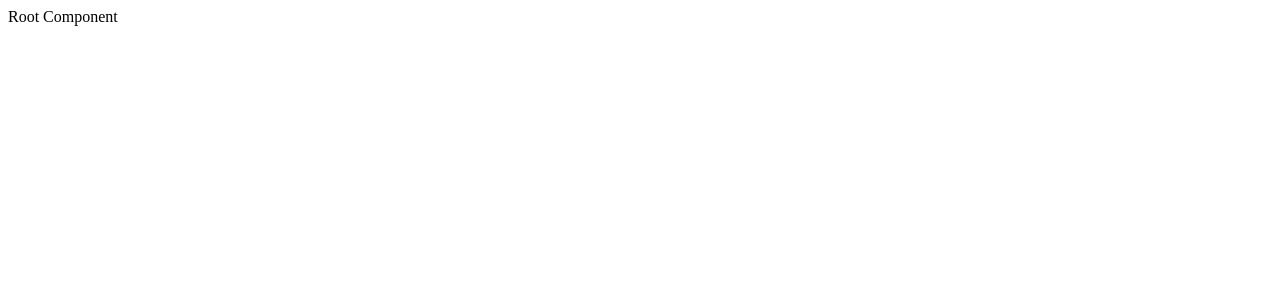
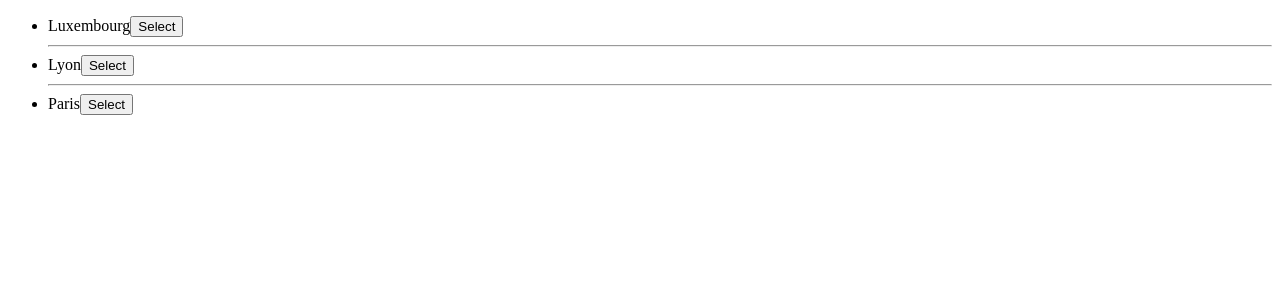
Before and after one commit to wishtack-training/wt-training-angular, an Angular app: page / in a window 1280 px wide. Shown: the top 300 px of the page. Built offline with nearby package versions, Linux system fonts and the light colour scheme.

Commit message:
Added `<wt-demo>` component.

```diff
--- a/src/app/app.component.html
+++ b/src/app/app.component.html
@@ -1 +1 @@
-<div>Root Component</div>
+<wt-demo></wt-demo>
--- a/src/app/app.module.ts
+++ b/src/app/app.module.ts
@@ -3,10 +3,12 @@ import { BrowserModule } from '@angular/platform-browser';
 
 import { AppRoutingModule } from './app-routing.module';
 import { AppComponent } from './app.component';
+import { DemoComponent } from './demo/demo.component';
 
 @NgModule({
     declarations: [
-        AppComponent
+        AppComponent,
+        DemoComponent
     ],
     imports: [
         BrowserModule,
--- /dev/null
+++ b/src/app/demo/demo.component.html
@@ -0,0 +1,3 @@
+<p>
+    demo works!
+</p>
--- /dev/null
+++ b/src/app/demo/demo.component.ts
@@ -0,0 +1,45 @@
+import { Component } from '@angular/core';
+
+@Component({
+    selector: 'wt-demo',
+    template: `
+
+        <ul>
+            <li *ngFor="let city of cityList; let isLast = last">
+                <span>{{ city }}</span>
+                <button
+                    (click)="onCityClick(city)"
+                    (dblclick)="onCityDblclick(city)">Select
+                </button>
+                <hr *ngIf="!isLast">
+            </li>
+        </ul>
+
+        <!--<button [hidden]="cityName.length % 2 === 0">RESET</button>-->
+
+    `
+})
+export class DemoComponent {
+
+    cityList = [
+        'Luxembourg',
+        'Lyon',
+        'Paris'
+    ];
+
+    constructor() {
+
+        // setInterval(() => {
+        //     this.cityName += '.';
+        // }, 500);
+
+    }
+
+    onCityClick(city: string) {
+        console.log(`♥ ${city}`);
+    }
+
+    onCityDblclick(city: string) {
+        console.log(`💩 ${city}`);
+    }
+}
```
Also changed, not shown: src/app/demo/demo.component.scss (added).
